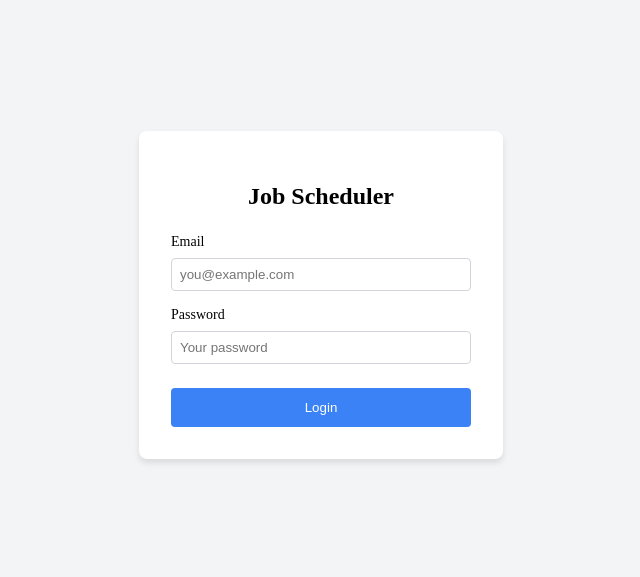
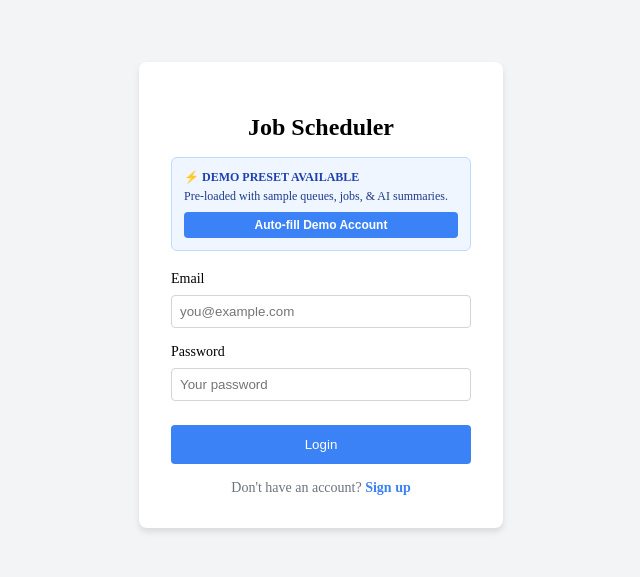
Before and after one commit to gurusivagnanam11-sys/distributed-job-scheduler, a React (Vite) app in the folder frontend/: page /login in a window 1280 px wide. Shown: the part 113-690 px from the top of the page, without its empty margins (319-959 px from the left). Built offline with nearby package versions, Linux system fonts and the light colour scheme.

Commit message:
feat(frontend): add one-click Auto-fill Demo Account banner to Login page

```diff
--- a/frontend/src/pages/Login.jsx
+++ b/frontend/src/pages/Login.jsx
@@ -1,4 +1,5 @@
 import React, { useState } from 'react';
+import { Link } from 'react-router-dom';
 import { useAuth } from '../components/AuthProvider';
 
 export const Login = () => {
@@ -24,7 +25,25 @@ export const Login = () => {
   return (
     <div style={{ display: 'flex', justifyContent: 'center', alignItems: 'center', height: '100vh', backgroundColor: '#f3f4f6' }}>
       <form onSubmit={handleSubmit} style={{ padding: '2rem', backgroundColor: 'white', borderRadius: '8px', boxShadow: '0 4px 6px rgba(0,0,0,0.1)', width: '300px' }}>
-        <h2 style={{ marginBottom: '1.5rem', textAlign: 'center' }}>Job Scheduler</h2>
+        <h2 style={{ marginBottom: '1rem', textAlign: 'center' }}>Job Scheduler</h2>
+
+        {/* Demo Credentials Helper Banner */}
+        <div style={{ backgroundColor: '#eff6ff', border: '1px solid #bfdbfe', padding: '0.75rem', borderRadius: '6px', marginBottom: '1.25rem' }}>
+          <div style={{ fontSize: '0.75rem', fontWeight: '600', color: '#1e40af', marginBottom: '0.25rem' }}>⚡ DEMO PRESET AVAILABLE</div>
+          <div style={{ fontSize: '0.75rem', color: '#1e3a8a', marginBottom: '0.5rem' }}>
+            Pre-loaded with sample queues, jobs, & AI summaries.
+          </div>
+          <button
+            type="button"
+            onClick={() => {
+              setEmail('demo@example.com');
+              setPassword('Password123!');
+            }}
+            style={{ width: '100%', padding: '0.375rem', backgroundColor: '#3b82f6', color: 'white', border: 'none', borderRadius: '4px', cursor: 'pointer', fontSize: '0.75rem', fontWeight: '600' }}
+          >
+            Auto-fill Demo Account
+          </button>
+        </div>
 
         {error && <div style={{ color: 'red', marginBottom: '1rem', fontSize: '0.875rem' }}>{error}</div>}
 
@@ -59,6 +78,13 @@ export const Login = () => {
         >
           {loading ? 'Logging in...' : 'Login'}
         </button>
+
+        <div style={{ marginTop: '1rem', textAlign: 'center', fontSize: '0.875rem' }}>
+          <span style={{ color: '#6b7280' }}>Don't have an account? </span>
+          <Link to="/signup" style={{ color: '#3b82f6', textDecoration: 'none', fontWeight: 600 }}>
+            Sign up
+          </Link>
+        </div>
       </form>
     </div>
   );
```
